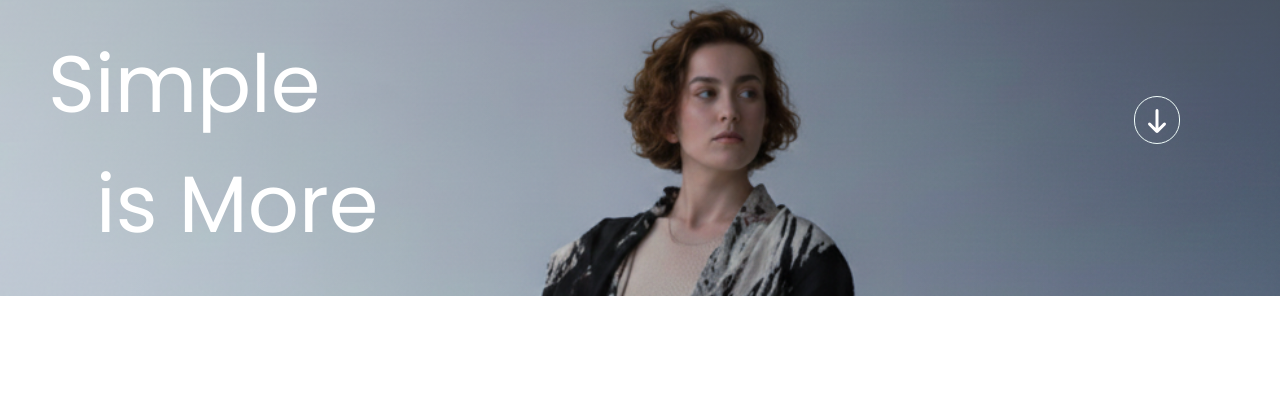
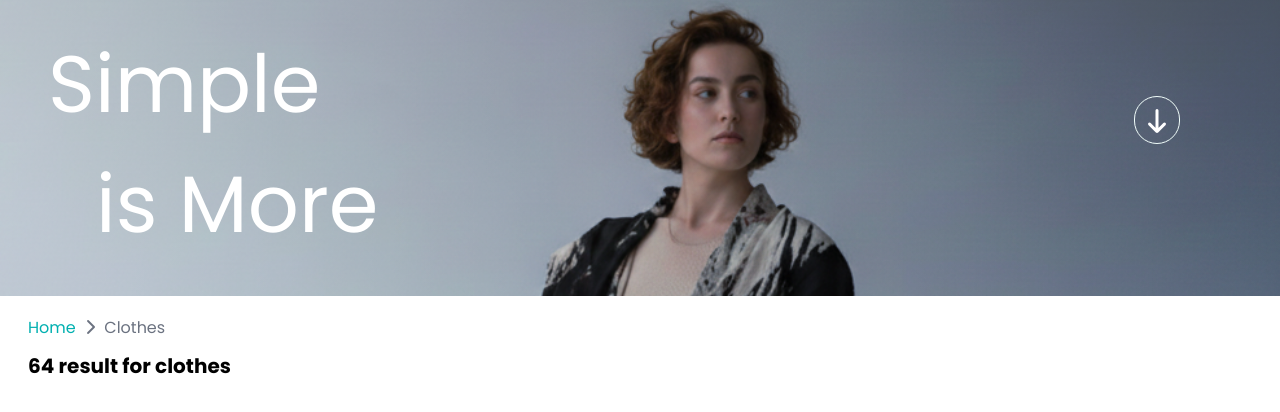
Before and after one commit to sinanorozpor2002/Stella-E-commerce-Category-Page, a website: page index.html in a window 1280 px wide. Shown: the part 152-564 px from the top of the page. Drawn offline with Linux system fonts and the light colour scheme; some icons are missing.

Commit message:
feat: add breadcrumb bar with result count

```diff
--- a/index.html
+++ b/index.html
@@ -215,6 +215,19 @@
         </div>
       </div>
     </header>
+
+    <!-- Main -->
+    <main class="container mt-5">
+      <!--breadcrumb-bar -->
+      <section class="pl-1">
+        <div class="text-base mb-3">
+          <span class="text-[#00B0B0]">Home</span>
+          <i class="fa-solid fa-chevron-right text-gray-500"></i>
+          <span class="text-gray-500">Clothes</span>
+        </div>
+        <h2 class="font-bold text-xl"><span>64</span> result for clothes</h2>
+      </section>
+    </main>
   </body>
 
   <script src="./src/js/app.js"></script>
```
Also changed, not shown: src/style/output.css.
